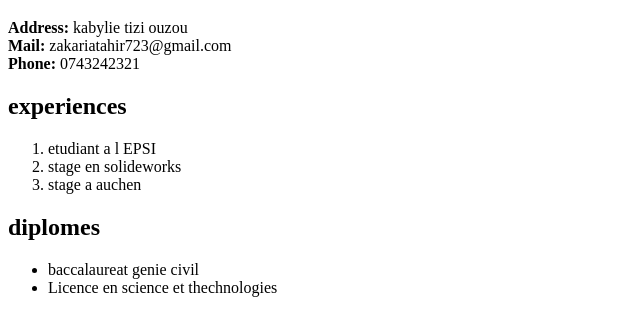
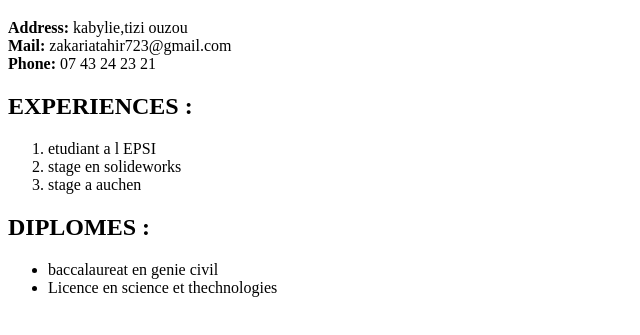
Before and after one commit to zakariatahir/zakariatahir.github.io, a plain HTML site: page index.html in a window 1280 px wide. Shown: the part 61-396 px from the top of the page, without its empty margins (0-640 px from the left). Drawn offline with Linux system fonts and the light colour scheme.

Commit message:
Update index.html

```diff
--- a/index.html
+++ b/index.html
@@ -7,12 +7,12 @@
 <body>
 <h1>TAHIR ZAKARIA</h1>
 <p>
-	<strong>Address:</strong> kabylie tizi ouzou<br>
+	<strong>Address:</strong> kabylie,tizi ouzou<br>
 	<strong>Mail:</strong> zakariatahir723@gmail.com<br>
-	<strong>Phone:</strong> 0743242321
+	<strong>Phone:</strong> 07 43 24 23 21
 </p>
 
-<h2>experiences</h2>
+<h2>EXPERIENCES :</h2>
 <ol>
 	<li>etudiant a l EPSI</li>
 	<li><STr>stage en solideworks</STr></li>
@@ -20,9 +20,9 @@
 
 </ol>
 
-<h2>diplomes</h2>
+<h2>DIPLOMES :</h2>
 <ul>
-	<li>baccalaureat genie civil </li>
+	<li>baccalaureat en genie civil </li>
 	<li>Licence en science et thechnologies </li>
 </ul>
 
```
